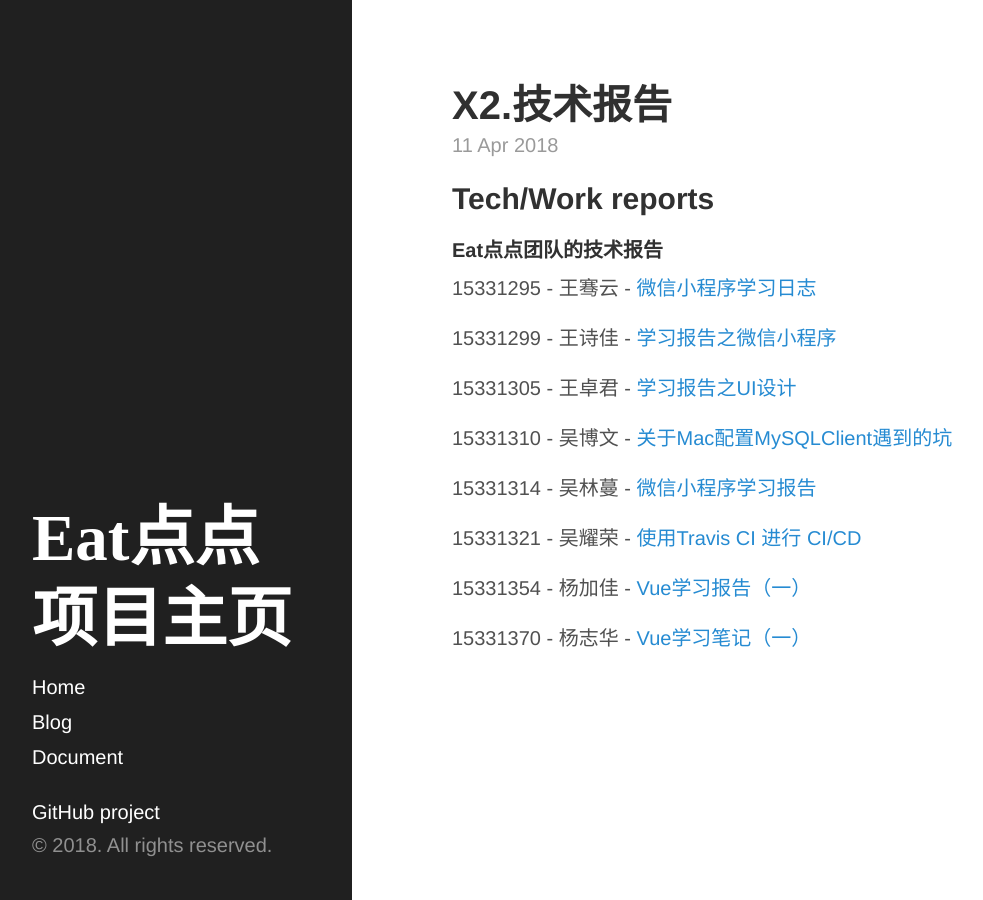
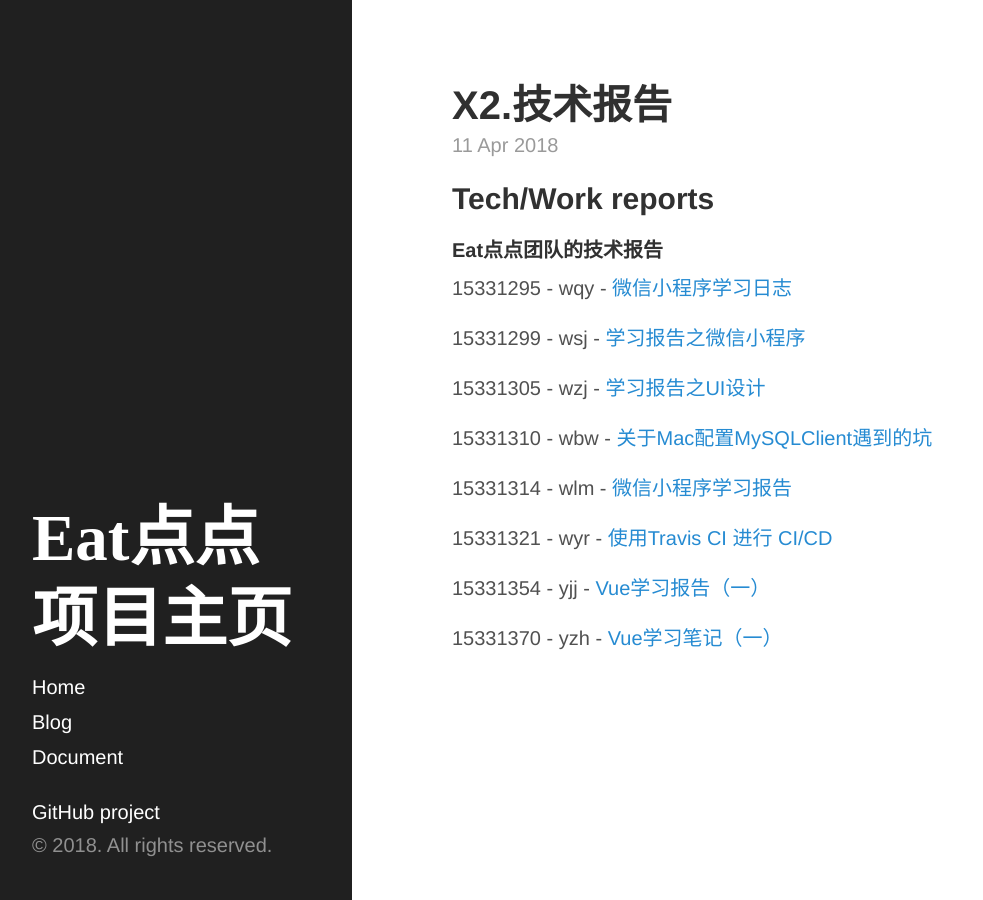
Before and after one commit to ChickenDinner8/ChickenDinner8.github.io, a Jekyll site: the page built from _posts/2018-04-11-work_report.md, in a window 1280 px wide. Shown: the whole page, without its empty margins (8-991 px from the left). Built offline with Jekyll 4.4.1, drawn with Linux system fonts in a browser that asks for light colours.

Commit message:
remove name again

```diff
--- a/_posts/2018-04-11-work_report.md
+++ b/_posts/2018-04-11-work_report.md
@@ -8,18 +8,18 @@ tags: document
 
 #### Eat点点团队的技术报告
 
-15331295 - 王骞云 - [微信小程序学习日志](https://chickendinner8.github.io/2018/04/15/%E5%BE%AE%E4%BF%A1%E5%B0%8F%E7%A8%8B%E5%BA%8F%E5%AD%A6%E4%B9%A0%E6%97%A5%E5%BF%97.html)
+15331295 - wqy - [微信小程序学习日志](https://chickendinner8.github.io/2018/04/15/%E5%BE%AE%E4%BF%A1%E5%B0%8F%E7%A8%8B%E5%BA%8F%E5%AD%A6%E4%B9%A0%E6%97%A5%E5%BF%97.html)
 
-15331299 - 王诗佳 - [学习报告之微信小程序](https://chickendinner8.github.io/2018/04/13/%E5%BE%AE%E4%BF%A1%E5%B0%8F%E7%A8%8B%E5%BA%8F%E5%AD%A6%E4%B9%A0%E6%8A%A5%E5%91%8A.html)
+15331299 - wsj - [学习报告之微信小程序](https://chickendinner8.github.io/2018/04/13/%E5%BE%AE%E4%BF%A1%E5%B0%8F%E7%A8%8B%E5%BA%8F%E5%AD%A6%E4%B9%A0%E6%8A%A5%E5%91%8A.html)
 
-15331305 - 王卓君 - [学习报告之UI设计](https://chickendinner8.github.io/2018/04/15/%E5%AD%A6%E4%B9%A0%E6%8A%A5%E5%91%8A%E4%B9%8BUI%E8%AE%BE%E8%AE%A1.html)
+15331305 - wzj - [学习报告之UI设计](https://chickendinner8.github.io/2018/04/15/%E5%AD%A6%E4%B9%A0%E6%8A%A5%E5%91%8A%E4%B9%8BUI%E8%AE%BE%E8%AE%A1.html)
 
-15331310 - 吴博文 - [关于Mac配置MySQLClient遇到的坑](https://chickendinner8.github.io/2018/04/12/%E5%85%B3%E4%BA%8EMac%E9%85%8D%E7%BD%AEMySQLClient%E9%81%87%E5%88%B0%E7%9A%84%E5%9D%91.html)
+15331310 - wbw - [关于Mac配置MySQLClient遇到的坑](https://chickendinner8.github.io/2018/04/12/%E5%85%B3%E4%BA%8EMac%E9%85%8D%E7%BD%AEMySQLClient%E9%81%87%E5%88%B0%E7%9A%84%E5%9D%91.html)
 
-15331314 - 吴林蔓 - [微信小程序学习报告](https://chickendinner8.github.io/2018/04/13/%E5%BE%AE%E4%BF%A1%E5%B0%8F%E7%A8%8B%E5%BA%8F%E5%AD%A6%E4%B9%A0%E6%8A%A5%E5%91%8A.html)
+15331314 - wlm - [微信小程序学习报告](https://chickendinner8.github.io/2018/04/13/%E5%BE%AE%E4%BF%A1%E5%B0%8F%E7%A8%8B%E5%BA%8F%E5%AD%A6%E4%B9%A0%E6%8A%A5%E5%91%8A.html)
 
-15331321 - 吴耀荣 - [使用Travis CI 进行 CI/CD](https://chickendinner8.github.io/2018/04/11/Travis-CI-how-to-use.html)
+15331321 - wyr - [使用Travis CI 进行 CI/CD](https://chickendinner8.github.io/2018/04/11/Travis-CI-how-to-use.html)
 
-15331354 - 杨加佳 - [Vue学习报告（一）](https://chickendinner8.github.io/2018/04/12/Study-Report-1-YJJ.html)
+15331354 - yjj - [Vue学习报告（一）](https://chickendinner8.github.io/2018/04/12/Study-Report-1-YJJ.html)
 
-15331370 - 杨志华 -  [Vue学习笔记（一）](https://chickendinner8.github.io/2018/04/12/Study-Report-1-YZH.html)
+15331370 - yzh -  [Vue学习笔记（一）](https://chickendinner8.github.io/2018/04/12/Study-Report-1-YZH.html)
```
